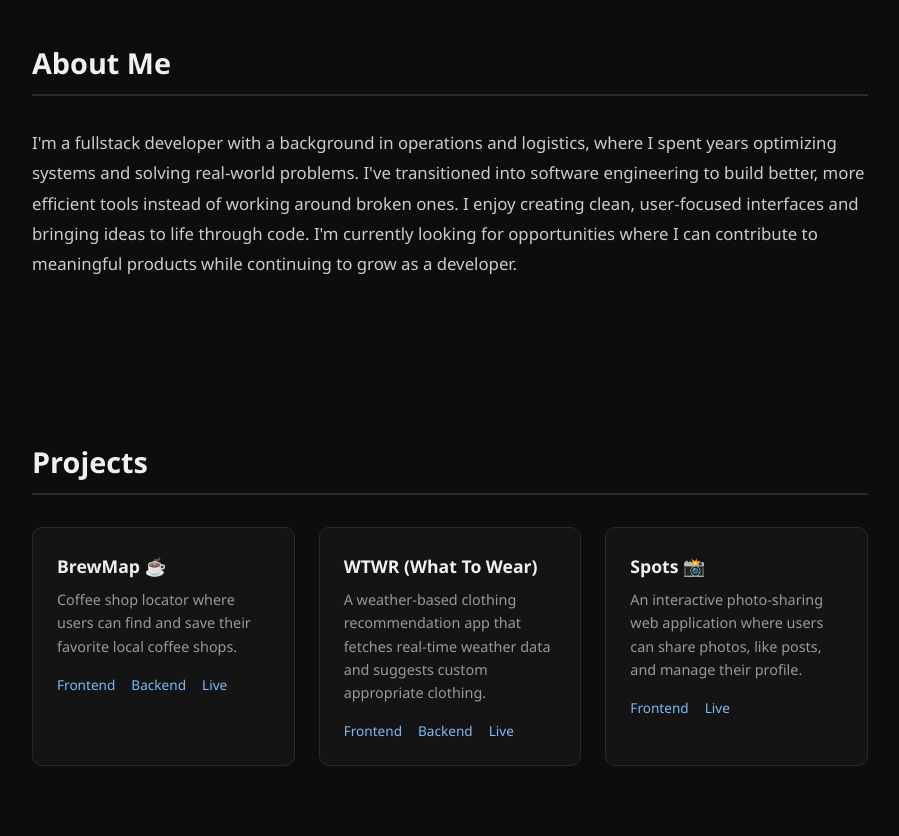
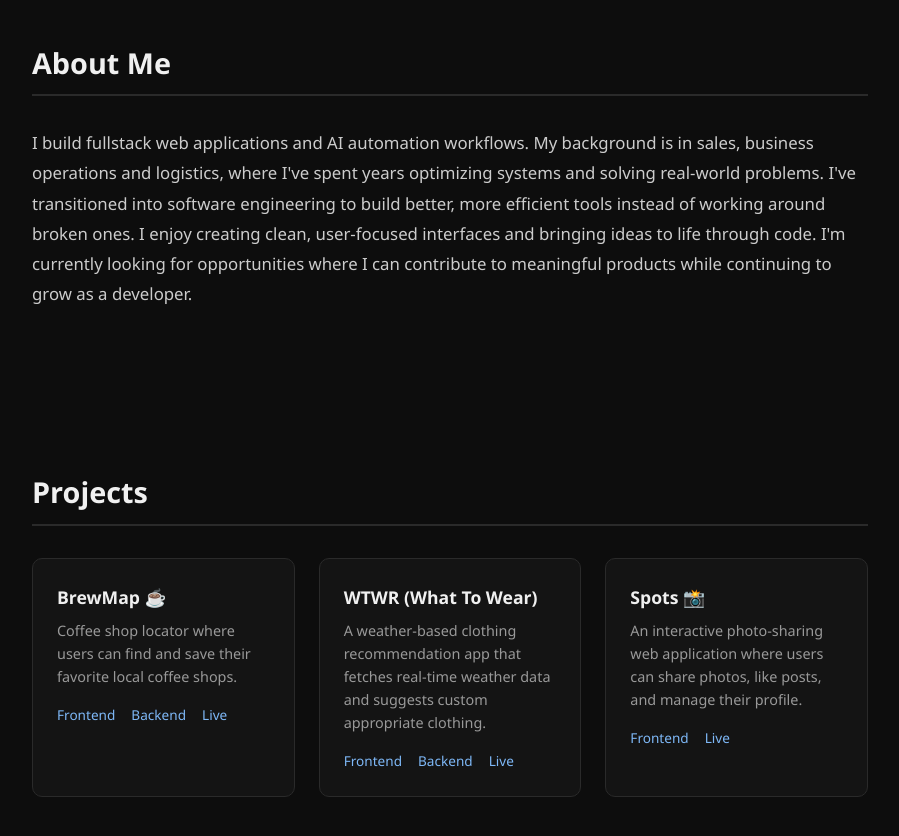
Before and after one commit to Prestonherr/Portfolio, a React (Vite) app: page / in a window 1280 px wide. Shown: the part 860-1696 px from the top of the page, without its empty margins (190-1089 px from the left). Built offline with nearby package versions, Linux system fonts and the light colour scheme; no server answers.

Commit message:
Updated about

```diff
--- a/src/sections/About/About.jsx
+++ b/src/sections/About/About.jsx
@@ -6,14 +6,14 @@ export default function About() {
       <div className="container">
         <h2 className="section-title">About Me</h2>
         <p className="about__text">
-          I'm a fullstack developer with a background in operations and
-          logistics, where I spent years optimizing systems and solving
-          real-world problems. I've transitioned into software engineering
-          to build better, more efficient tools instead of working around
-          broken ones. I enjoy creating clean, user-focused interfaces and
-          bringing ideas to life through code. I'm currently looking for
-          opportunities where I can contribute to meaningful products while
-          continuing to grow as a developer.
+          I build fullstack web applications and AI automation workflows.
+          My background is in sales, business operations and logistics, where I've
+          spent years optimizing systems and solving real-world problems. I've
+          transitioned into software engineering to build better, more efficient
+          tools instead of working around broken ones. I enjoy creating clean,
+          user-focused interfaces and bringing ideas to life through code. I'm
+          currently looking for opportunities where I can contribute to
+          meaningful products while continuing to grow as a developer.
         </p>
       </div>
     </section>
```
